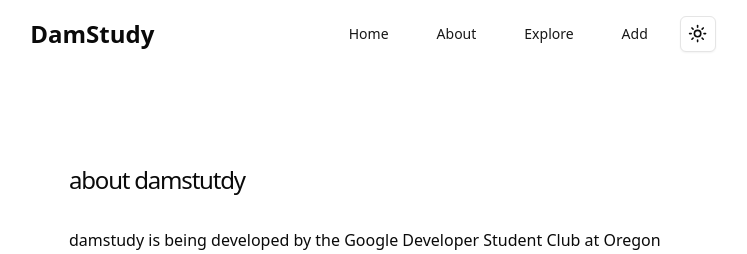
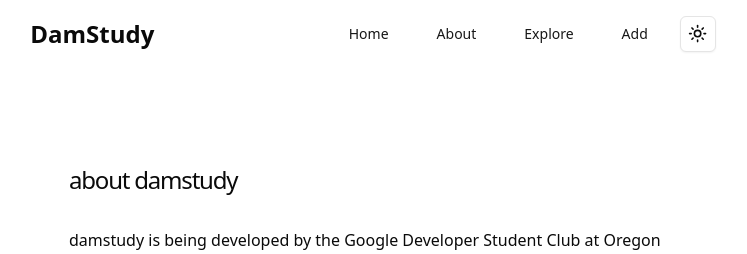
Before and after one commit to GDSC-OregonState/DamStudy-Frontend, a React (Vite) app: page /about in a window 1280 px wide. Shown: the top 254 px of the page, without its empty margins (267-1014 px from the left). Built offline with nearby package versions, Linux system fonts and the light colour scheme.

Commit message:
fixed typo from stutdy to study

```diff
--- a/src/components/about.tsx
+++ b/src/components/about.tsx
@@ -3,7 +3,7 @@ export function AboutPage() {
     <>
       <section className="container prose prose-neutral dark:prose-invert max-w-2xl place-self-start my-24">
         <h1 className="font-medium text-2xl mb-8 tracking-tighter">
-          about damstutdy
+          about damstudy
         </h1>
         <div className="prose prose-neutral dark:prose-invert">
           <p>
```
